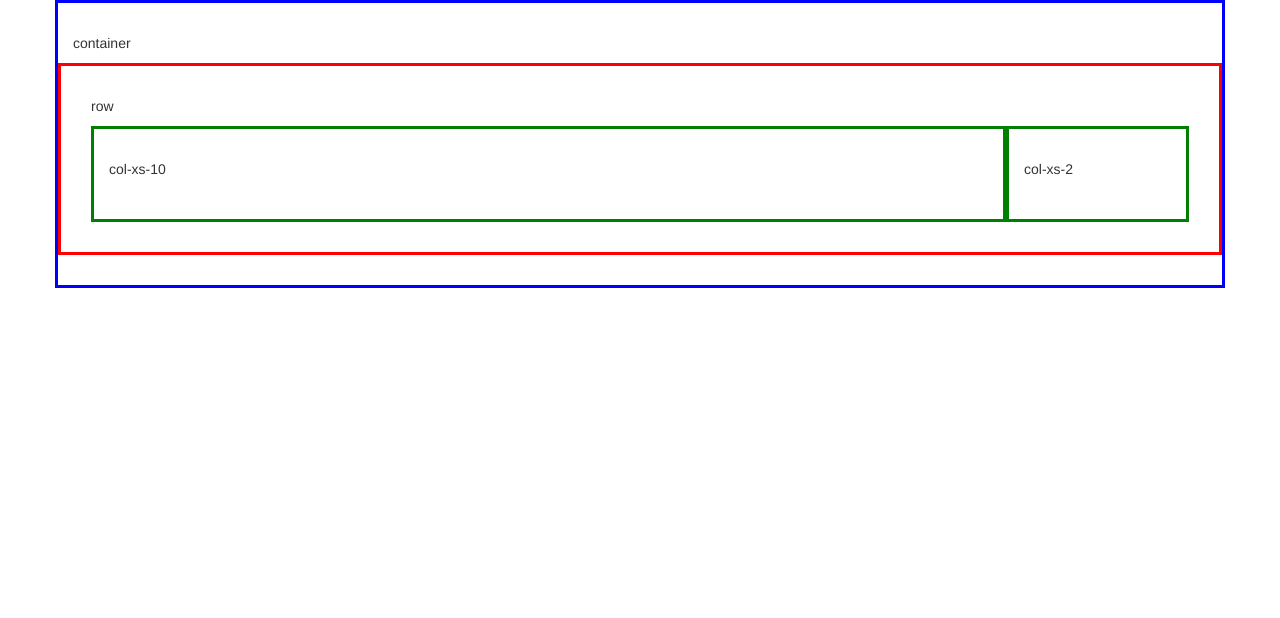
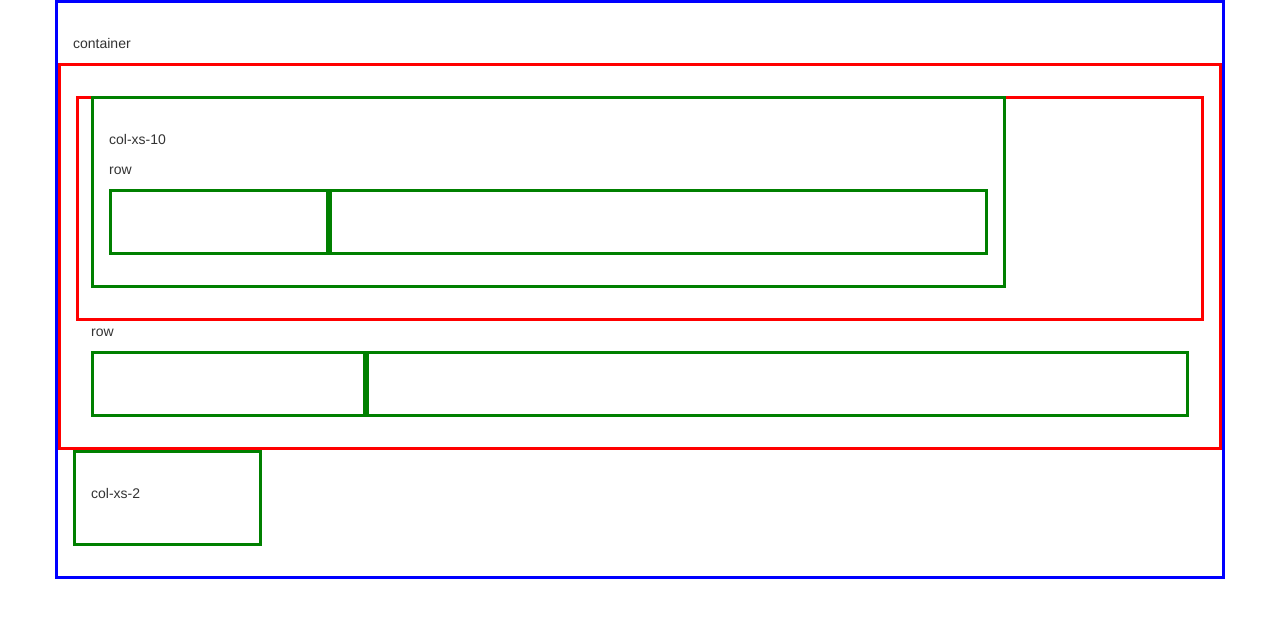
Before and after one commit to jbossman455/JasonPortfolio2, a plain HTML site: page public_html/index.html in a window 1280 px wide. Drawn offline with Linux system fonts and the light colour scheme.

```diff
--- a/public_html/index.html
+++ b/public_html/index.html
@@ -16,12 +16,19 @@
             <div class="container">
             <p>container</p>
             <div class='row'>
-                 <p>row</p>
-                 <div class="col-xs-10">
-                     <p>col-xs-10</p>
+                <div class="col-xs-10">
+                <p>col-xs-10</p>
+                       <p>row</p>
+                       <div class="col-xs-3"></div>
+                       <div class="col-xs-9"></div>
+                </div>
+                 <div class="row"></div>
+                        <p>row</p>
+                        <div class="col-xs-3"></div>
+                        <div class="col-xs-9"></div>
                  </div>
                  <div class="col-xs-2">
-                     <p>col-xs-2</p>
+                        <p>col-xs-2</p>
                  </div>
 
     </body>
```
